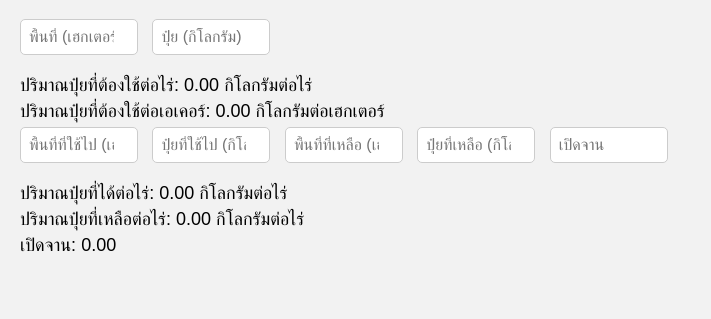
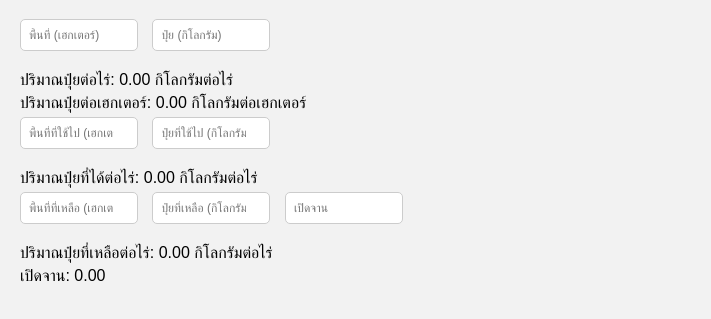
Before and after one commit to patipatw/drone, a plain HTML site: page index.html in a window 1280 px wide. Shown: the part 81-400 px from the top of the page, without its empty margins (0-711 px from the left). Drawn offline with Linux system fonts and the light colour scheme.

Commit message:
Update index.html

```diff
--- a/index.html
+++ b/index.html
@@ -3,7 +3,7 @@
 <head>
     <meta charset="UTF-8">
     <meta name="viewport" content="width=device-width, initial-scale=1.0">
-    <title>Water Calculator</title>
+    <title>Drone Calculator</title>
     <style>
         body {
             font-family: Arial, sans-serif;
@@ -20,7 +20,7 @@
         .input-container input {
             width: 100px;
             padding: 8px;
-            font-size: 16px;
+            font-size: 12px;
             margin-right: 10px;
             border: 1px solid #ccc; /* เพิ่มเส้นขอบ */
             border-radius: 5px; /* มุมขอบโค้ง */
@@ -35,7 +35,7 @@
             border-radius: 5px; /* มุมขอบโค้ง */
         }
         .result {
-            font-size: 18px;
+            font-size: 16px;
             margin-top: 20px;
         }
         p {
@@ -52,20 +52,26 @@
     </div>
 
     <div class="result">
-        <p>ปริมาณปุ๋ยที่ต้องใช้ต่อไร่: <span id="fertilizerPerHectare">0.00</span> กิโลกรัมต่อไร่</p>
-        <p>ปริมาณปุ๋ยที่ต้องใช้ต่อเอเคอร์: <span id="fertilizerPerAcre">0.00</span> กิโลกรัมต่อเฮกเตอร์</p>
+        <p>ปริมาณปุ๋ยต่อไร่: <span id="fertilizerPerHectare">0.00</span> กิโลกรัมต่อไร่</p>
+        <p>ปริมาณปุ๋ยต่อเฮกเตอร์: <span id="fertilizerPerAcre">0.00</span> กิโลกรัมต่อเฮกเตอร์</p>
     </div>
 
     <div class="input-container">
         <input type="number" id="usedArea" placeholder="พื้นที่ที่ใช้ไป (เฮกเตอร์)" oninput="calculateRemainingFertilizer()">
         <input type="number" id="usedFertilizer" placeholder="ปุ๋ยที่ใช้ไป (กิโลกรัม)" oninput="calculateRemainingFertilizer()">
+    </div>
+
+    <div class="result">
+        <p>ปริมาณปุ๋ยที่ได้ต่อไร่: <span id="ปุ๋ยที่ใช้">0.00</span> กิโลกรัมต่อไร่</p>
+    </div>
+
+    <div class="input-container">
         <input type="number" id="remainingArea" placeholder="พื้นที่ที่เหลือ (เฮกเตอร์)" oninput="calculateRemainingFertilizer()">
         <input type="number" id="Amountfertilizer" placeholder="ปุ๋ยที่เหลือ (กิโลกรัม)" oninput="calculateRemainingFertilizer()">
         <input type="number" id="open" placeholder="เปิดจาน " oninput="calculateRemainingFertilizer()">
     </div>
 
     <div class="result">
-        <p>ปริมาณปุ๋ยที่ได้ต่อไร่: <span id="ปุ๋ยที่ใช้">0.00</span> กิโลกรัมต่อไร่</p>
         <p>ปริมาณปุ๋ยที่เหลือต่อไร่: <span id="ปุ๋ยต่อไร่">0.00</span> กิโลกรัมต่อไร่</p>
         <p>เปิดจาน: <span id="เปิดจาน">0.00</p>
     </div>
```
